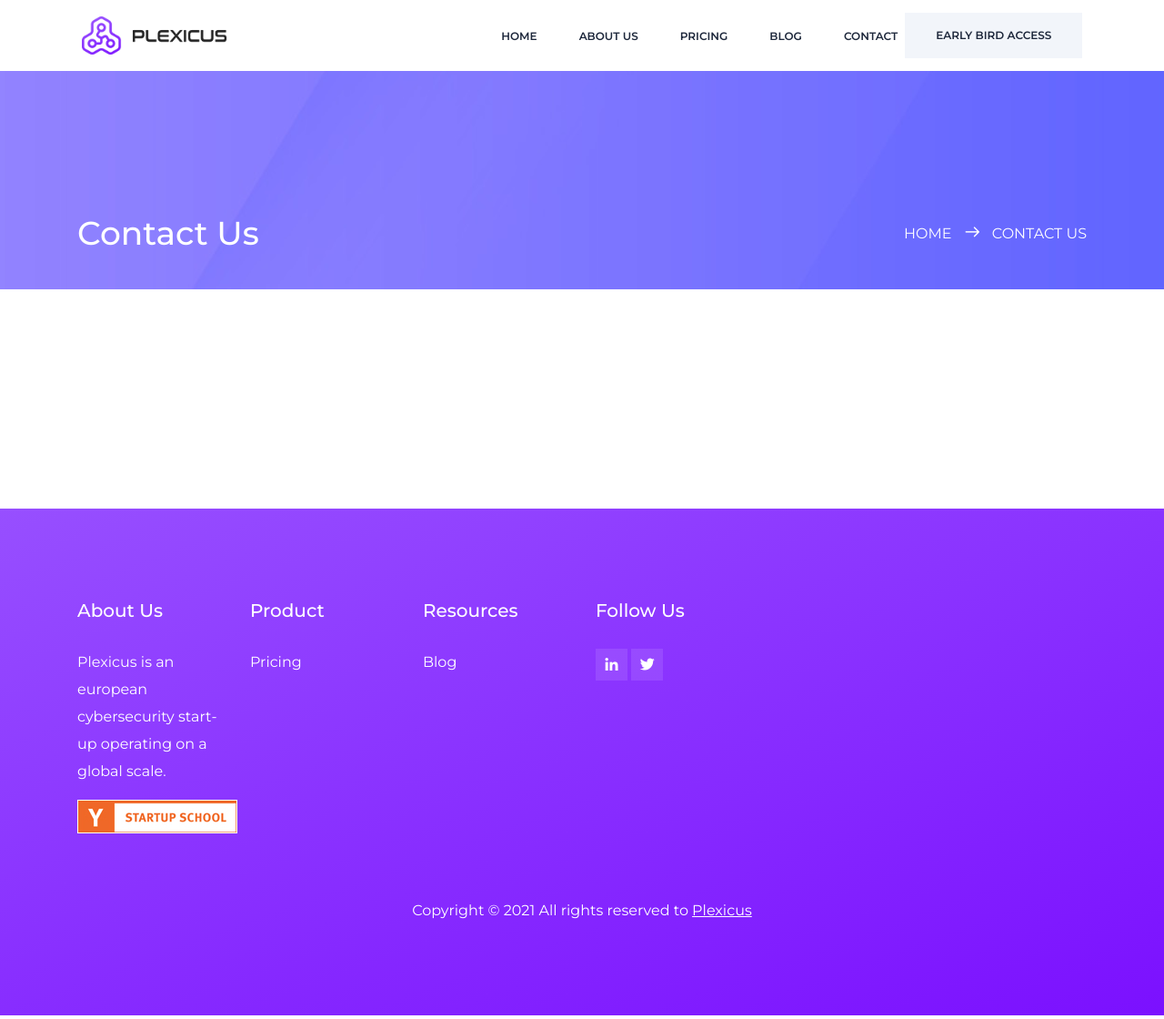
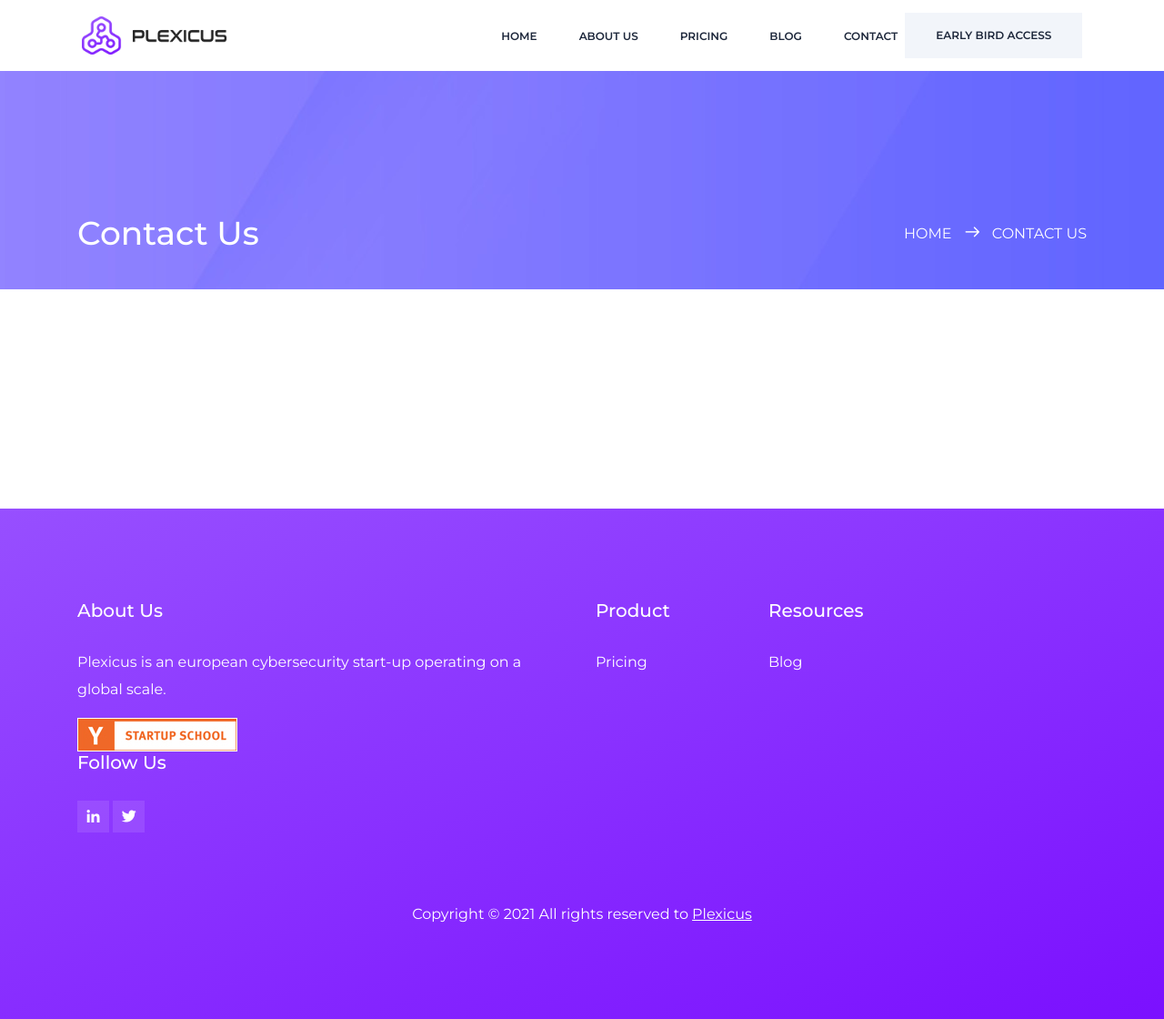
Before and after one commit to Plexicus/web, a Jekyll site: the page built from contact.html, in a window 1280 px wide and 1120 px high. Shown: the whole window at 91% size. Built offline with Jekyll 4.4.1, drawn with Linux system fonts in a browser that asks for light colours.

Commit message:
Update footer.html

```diff
--- a/_includes/footer.html
+++ b/_includes/footer.html
@@ -3,7 +3,7 @@
     <footer class="footer-area aquablue-bg">
         <div class="container">
             <div class="row">
-                <div class="col-lg-2 col-md-6">
+                <div class="col-lg-6 col-md-6">
                     <div class="single-footer-widget">
                         <h4>{{ site.data.footer.title }}</h4>
                         <p>
```
